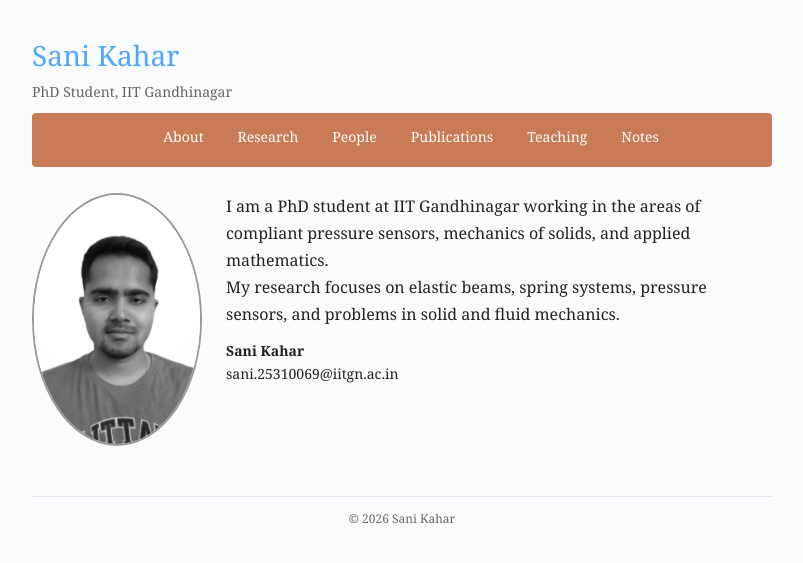
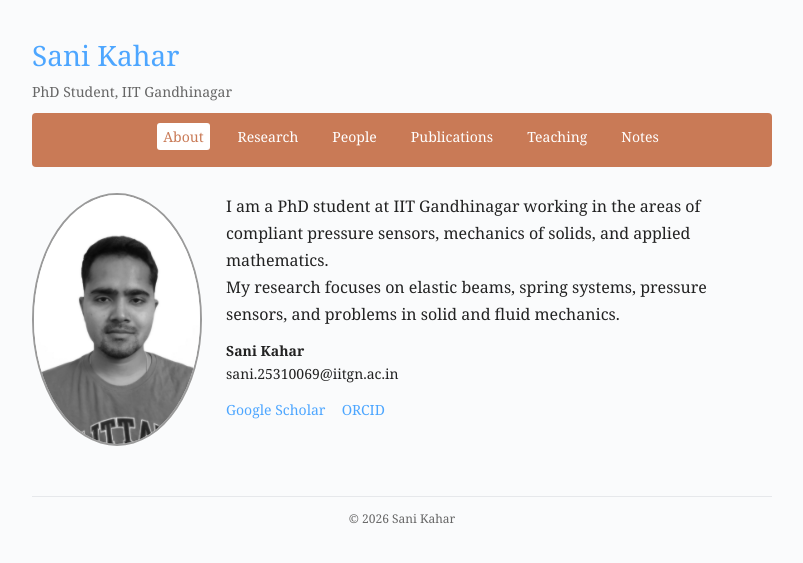
Before and after one commit to S-kahar/s-kahar.github.io, a Jekyll site: the page built from index.html, in a window 1280 px wide. Shown: the top 563 px of the page, without its empty margins (238-1041 px from the left). Built offline with Jekyll 4.4.1, drawn with Linux system fonts in a browser that asks for light colours.

Commit message:
Update index.html

```diff
--- a/index.html
+++ b/index.html
@@ -1,31 +1,7 @@
-<!DOCTYPE html>
-<html lang="en">
-<head>
-    <meta charset="UTF-8">
-    <meta name="viewport" content="width=device-width, initial-scale=1.0">
-    <title>Sani Kahar</title>
-    <link rel="stylesheet" href="style.css">
-</head>
-
-<body>
-
-<header>
-    <h1>Sani Kahar</h1>
-    <p class="subtitle">PhD Student, IIT Gandhinagar</p>
-
-    <nav>
-        <ul>
-            <li><a href="index.html">About</a></li>
-            <li><a href="research.html">Research</a></li>
-            <li><a href="people.html">People</a></li>
-            <li><a href="publications.html">Publications</a></li>
-            <li><a href="teaching.html">Teaching</a></li>
-            <li><a href="notes.html">Notes</a></li>
-        </ul>
-    </nav>
-</header>
-
-<main>
+---
+layout: default
+title: About
+---
 
 <section class="profile">
     <img src="profile.jpeg" alt="Sani Kahar">
@@ -45,14 +21,10 @@
             <strong>Sani Kahar</strong><br>
             sani.25310069@iitgn.ac.in
         </p>
+
+        <div class="links">
+            <a href="#">Google Scholar</a>
+            <a href="#">ORCID</a>
+        </div>
     </div>
 </section>
-
-</main>
-
-<footer>
-    <p>© 2026 Sani Kahar</p>
-</footer>
-
-</body>
-</html>
```
